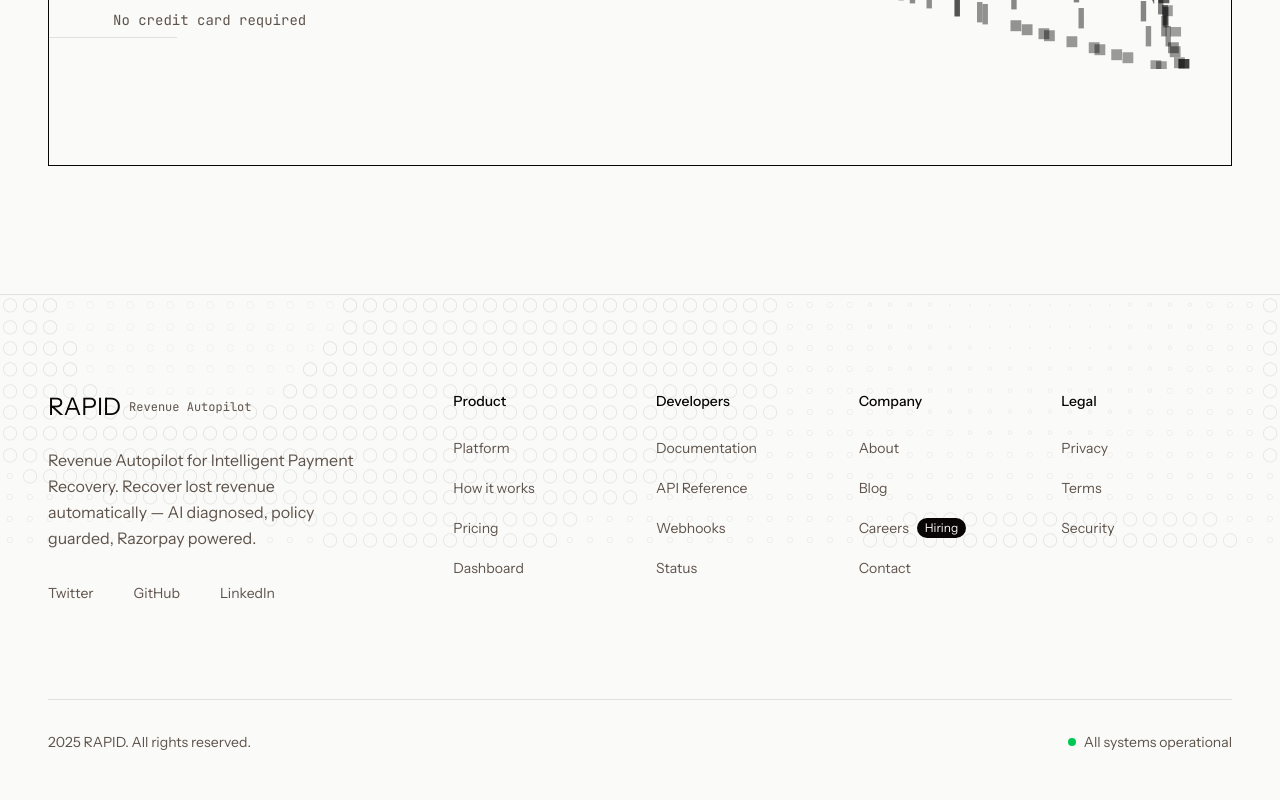
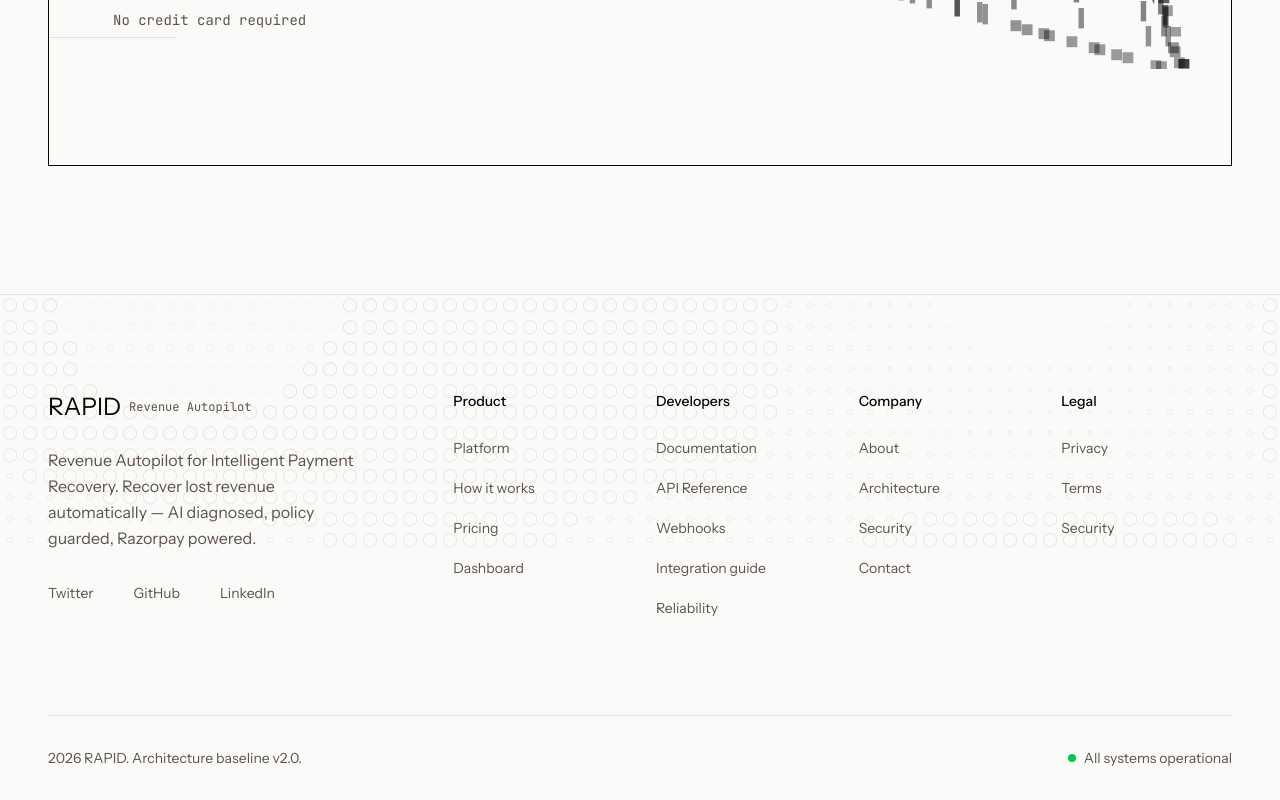
Before and after one commit to Purnavu-12/RAPID, a Next.js app: page / in a window 1280 px wide. Shown: the part 7797-8597 px from the top of the page. Built offline with nearby package versions, Linux system fonts and the light colour scheme; no server answers.

Commit message:
feat: update footer links and copyright year for 2026 architecture v2.0
Co-authored-by: Purnasai V <211218953+Purnavu-12@users.noreply.github.com>

```diff
--- a/components/landing/footer-section.tsx
+++ b/components/landing/footer-section.tsx
@@ -2,7 +2,9 @@ import { ArrowUpRight } from "lucide-react";
 import Link from "next/link";
 import { AnimatedWave } from "./animated-wave";
 
-const footerLinks = {
+type FooterLink = { name: string; href: string; badge?: string };
+
+const footerLinks: Record<string, FooterLink[]> = {
   Product: [
     { name: "Features", href: "/#platform" },
     { name: "How it works", href: "/how-it-works" },
@@ -13,13 +15,14 @@ const footerLinks = {
     { name: "Documentation", href: "/docs" },
     { name: "API Reference", href: "/docs/40-api-architecture" },
     { name: "Webhooks", href: "/docs/9-webhook-ingestion-architecture" },
-    { name: "Status", href: "https://status.razorpay.com" },
+    { name: "Integration guide", href: "/docs/21-razorpay-integration-architecture" },
+    { name: "Reliability", href: "/docs/35-reliability-engineering" },
   ],
   Company: [
     { name: "About", href: "/about" },
-    { name: "Blog", href: "https://razorpay.com/blog" },
-    { name: "Careers", href: "https://razorpay.com/careers", badge: "Hiring" },
-    { name: "Contact", href: "https://razorpay.com/contact" },
+    { name: "Architecture", href: "/docs/6-high-level-architecture" },
+    { name: "Security", href: "/docs/33-security-architecture" },
+    { name: "Contact", href: "mailto:hello@rapid.example" },
   ],
   Legal: [
     { name: "Privacy", href: "https://razorpay.com/privacy" },
@@ -112,7 +115,7 @@ export function FooterSection() {
         {/* Bottom Bar */}
         <div className="py-8 border-t border-foreground/10 flex flex-col md:flex-row items-center justify-between gap-4">
           <p className="text-sm text-muted-foreground">
-            2025 RAPID. All rights reserved.
+            2026 RAPID. Architecture baseline v2.0.
           </p>
 
           <div className="flex items-center gap-4 text-sm text-muted-foreground">
--- a/components/layout/site-footer.tsx
+++ b/components/layout/site-footer.tsx
@@ -4,7 +4,9 @@ import { ArrowUpRight } from "lucide-react";
 import Link from "next/link";
 import { AnimatedWave } from "@/components/landing/animated-wave";
 
-const footerLinks = {
+type FooterLink = { name: string; href: string; badge?: string };
+
+const footerLinks: Record<string, FooterLink[]> = {
   Product: [
     { name: "Platform", href: "/platform" },
     { name: "How it works", href: "/how-it-works" },
@@ -15,13 +17,14 @@ const footerLinks = {
     { name: "Documentation", href: "/docs" },
     { name: "API Reference", href: "/docs/40-api-architecture" },
     { name: "Webhooks", href: "/docs/9-webhook-ingestion-architecture" },
-    { name: "Status", href: "https://status.razorpay.com" },
+    { name: "Integration guide", href: "/docs/21-razorpay-integration-architecture" },
+    { name: "Reliability", href: "/docs/35-reliability-engineering" },
   ],
   Company: [
     { name: "About", href: "/about" },
-    { name: "Blog", href: "https://razorpay.com/blog" },
-    { name: "Careers", href: "https://razorpay.com/careers", badge: "Hiring" },
-    { name: "Contact", href: "https://razorpay.com/contact" },
+    { name: "Architecture", href: "/docs/6-high-level-architecture" },
+    { name: "Security", href: "/docs/33-security-architecture" },
+    { name: "Contact", href: "mailto:hello@rapid.example" },
   ],
   Legal: [
     { name: "Privacy", href: "https://razorpay.com/privacy" },
@@ -119,7 +122,7 @@ export function SiteFooter({ showWave = true }: SiteFooterProps) {
         {/* Bottom Bar */}
         <div className="py-8 border-t border-foreground/10 flex flex-col md:flex-row items-center justify-between gap-4">
           <p className="text-sm text-muted-foreground">
-            2025 RAPID. All rights reserved.
+            2026 RAPID. Architecture baseline v2.0.
           </p>
 
           <div className="flex items-center gap-4 text-sm text-muted-foreground">
```
